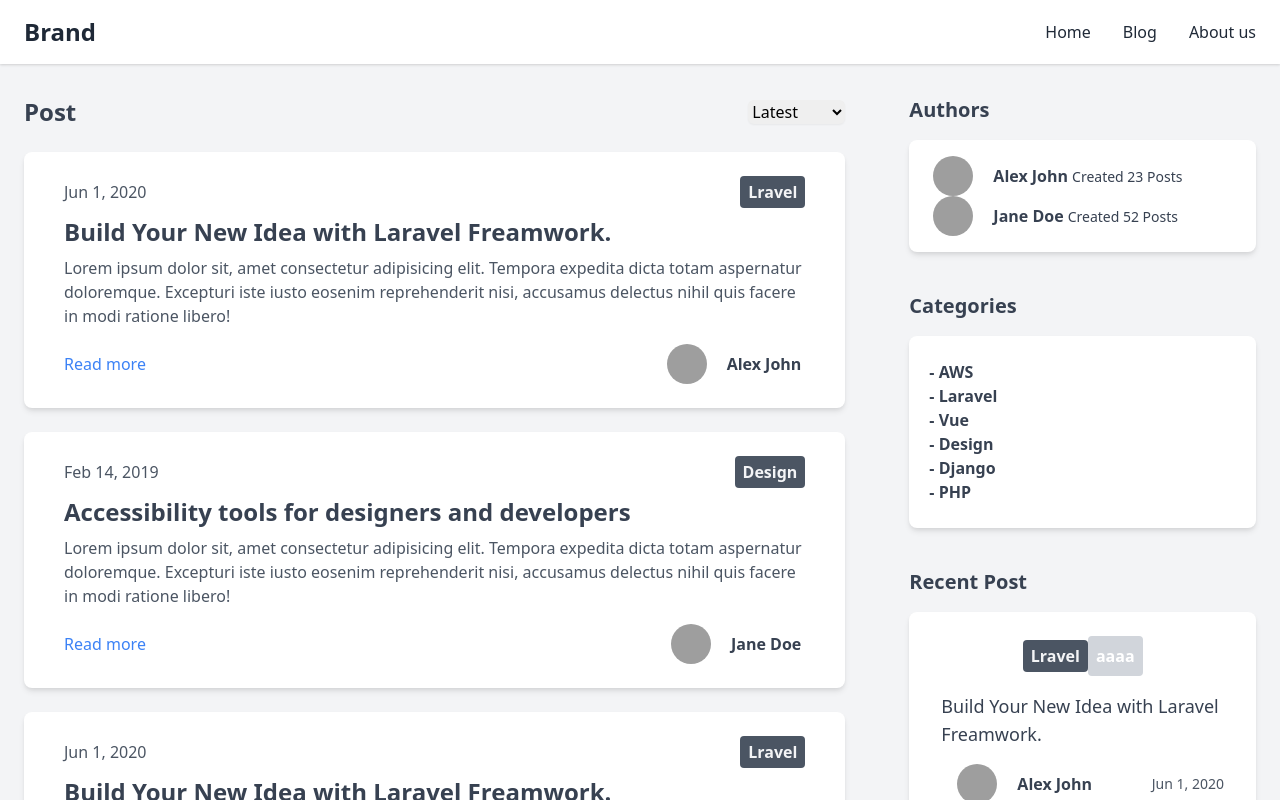
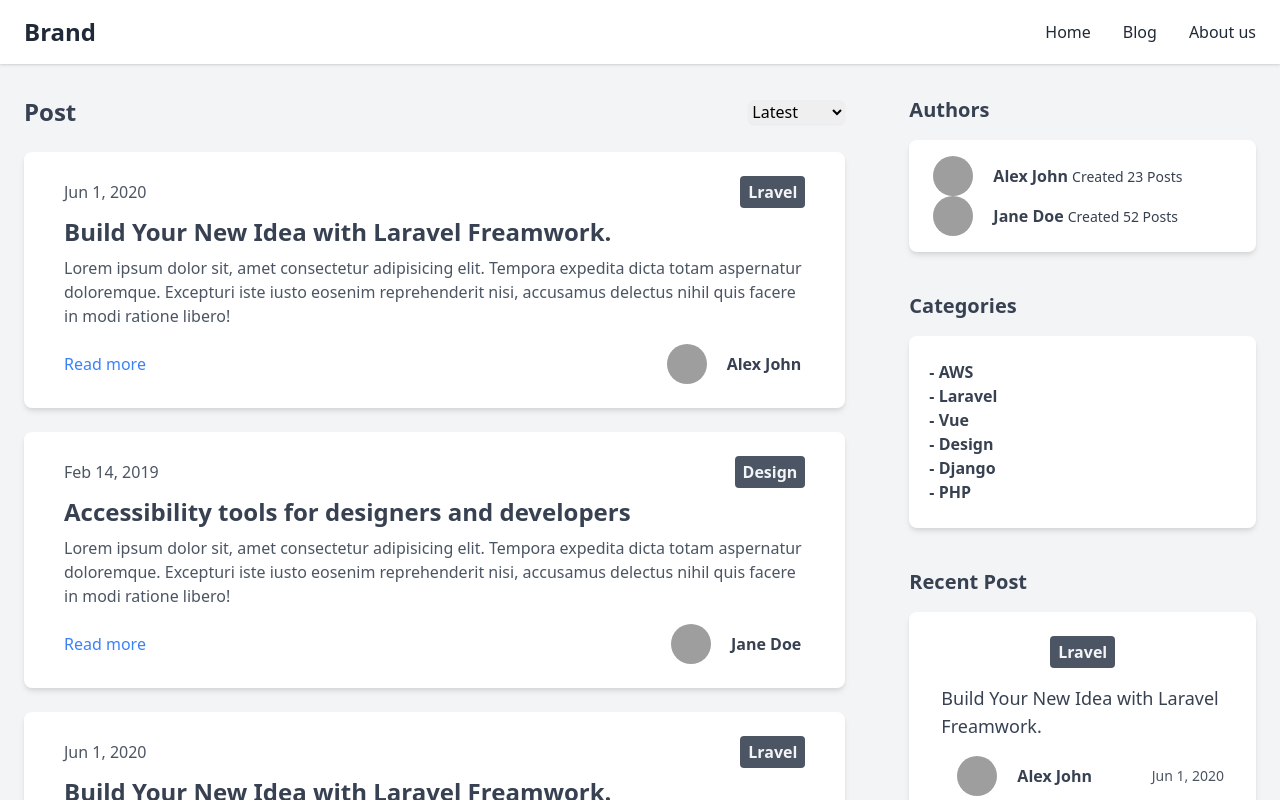
Before and after one commit to marushosummers/PrAhaChallenge, a Next.js app in the folder frontend/app/nextjs-blog/: page / in a window 1280 px wide. Shown: the top 800 px of the page. Built offline with nearby package versions, Linux system fonts and the light colour scheme; grey boxes are pictures that could not be loaded.

Commit message:
update readme

```diff
--- a/frontend/app/nextjs-blog/components/molecules/recent_post.js
+++ b/frontend/app/nextjs-blog/components/molecules/recent_post.js
@@ -8,7 +8,6 @@ export default function RecentPost(props) {
 		<div className="flex flex-col max-w-sm px-8 py-6 mx-auto bg-white rounded-lg shadow-md">
 			<div className="flex items-center justify-center">
 				<CategoryTag name={props.recentPost.category} />
-				<Button color="green" size="medium" disabled={true} onClick={() => {}} children="aaaa"/>
 			</div>
 			<div className="mt-4">
 				<a
```
Also changed, not shown: 1 other file (tests, documents, lock files or other folders).
